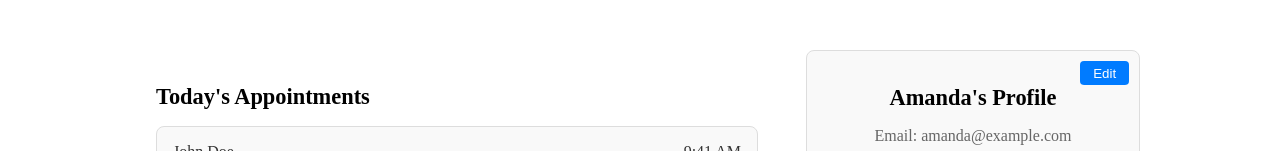
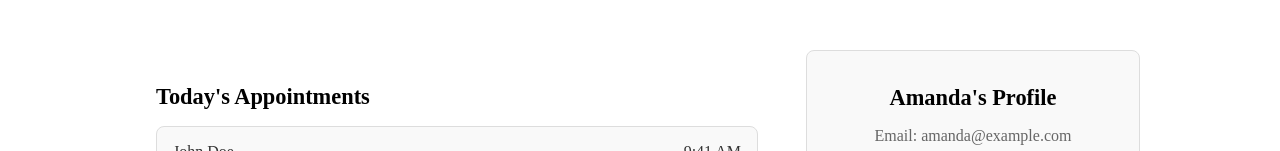
Before and after one commit to meng-ensf-607-608/smart-physician-ui, an Angular app: page /appointments in a window 1280 px wide. Shown: the part 171-322 px from the top of the page. Built offline with nearby package versions, Linux system fonts and the light colour scheme.

Commit message:
hide edit button

```diff
--- a/src/app/appointments/appointments.component.html
+++ b/src/app/appointments/appointments.component.html
@@ -18,7 +18,7 @@
     <!-- Right Side: Profile Section -->
     <div class="profile-section">
       <!-- Edit Button in Top Right Corner of Profile Section -->
-      <button class="edit-button">Edit</button>
+      <button class="edit-button" style="display: none;">Edit</button>
       <h2>Amanda's Profile</h2>
       <p>Email: amanda&#64;example.com</p>
       <p>Phone: +1-123-456-7890</p>
```
